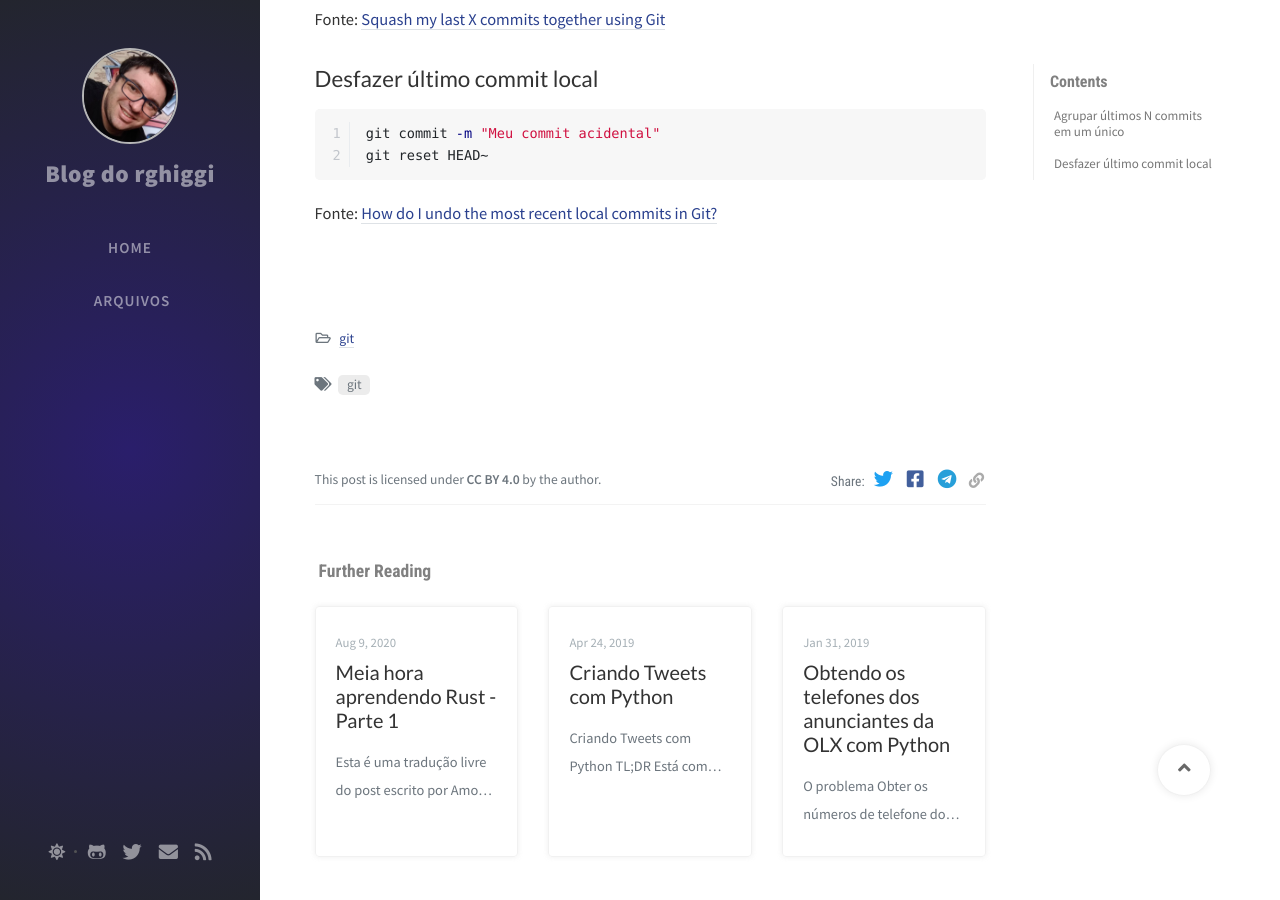
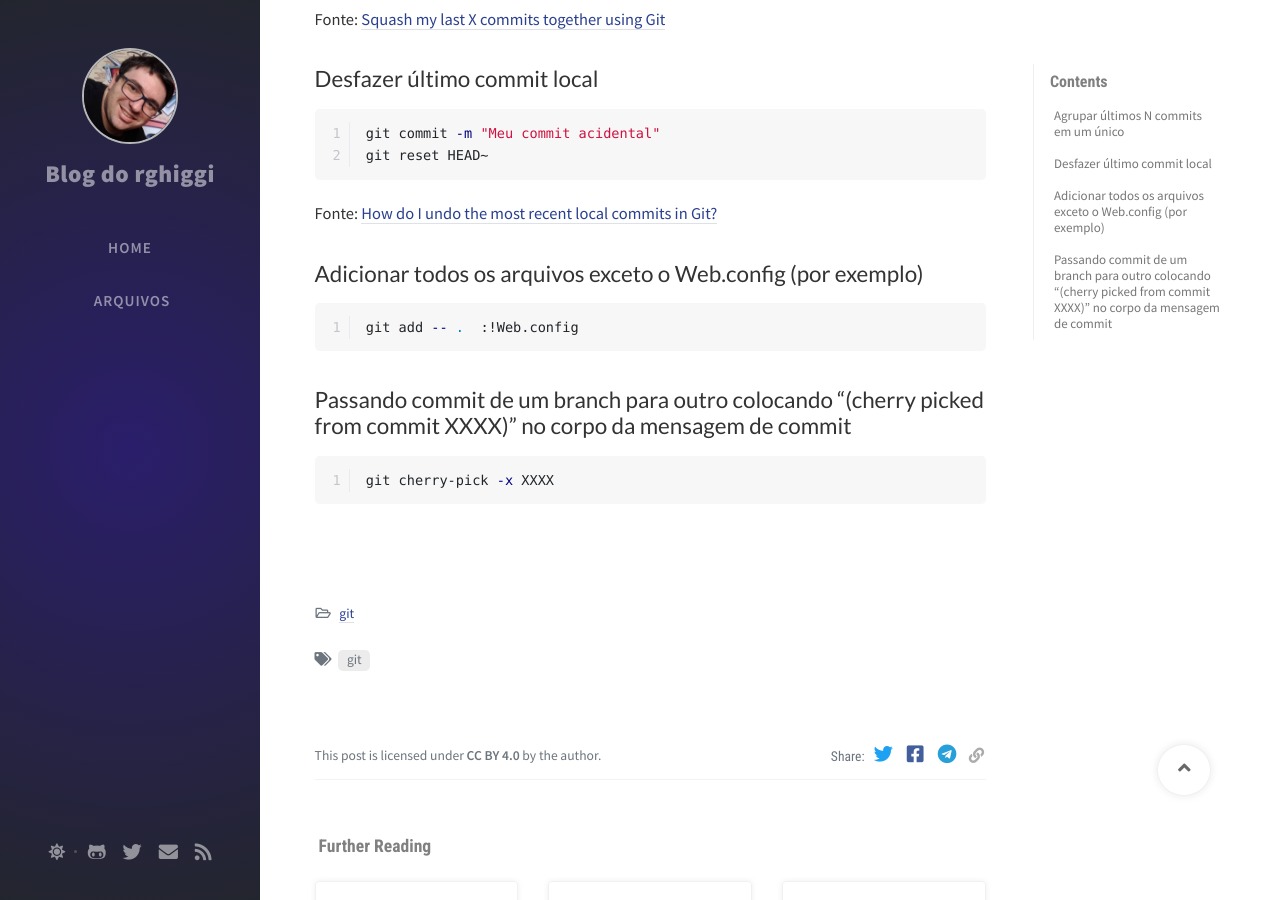
Before and after one commit to rodolfoghi/rodolfoghi.github.io, a Jekyll site: the page built from _posts/2021-01-21-git-dicas.md, in a window 1280 px wide and 900 px high, scrolled down 388 px. Built offline with Jekyll 4.4.1, drawn with Linux system fonts in a browser that asks for light colours; nearby versions of some CDN libraries; comment, search, counter and statistics services are not loaded.

Commit message:
Update 2021-01-21-git-dicas.md

````diff
--- a/_posts/2021-01-21-git-dicas.md
+++ b/_posts/2021-01-21-git-dicas.md
@@ -22,3 +22,13 @@ git reset HEAD~
 ```
 
 Fonte: [How do I undo the most recent local commits in Git?](https://stackoverflow.com/questions/927358/how-do-i-undo-the-most-recent-local-commits-in-git)
+
+## Adicionar todos os arquivos exceto o Web.config (por exemplo)
+```bash
+git add -- .  :!Web.config
+```
+
+## Passando commit de um branch para outro colocando "(cherry picked from commit XXXX)" no corpo da mensagem de commit
+```bash
+git cherry-pick -x XXXX
+```
````
